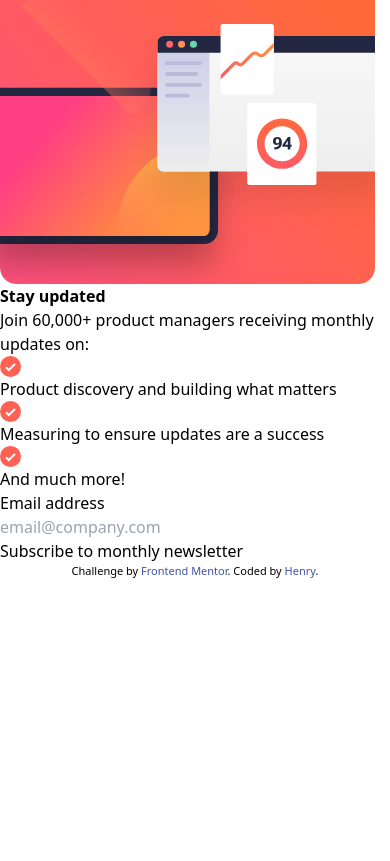
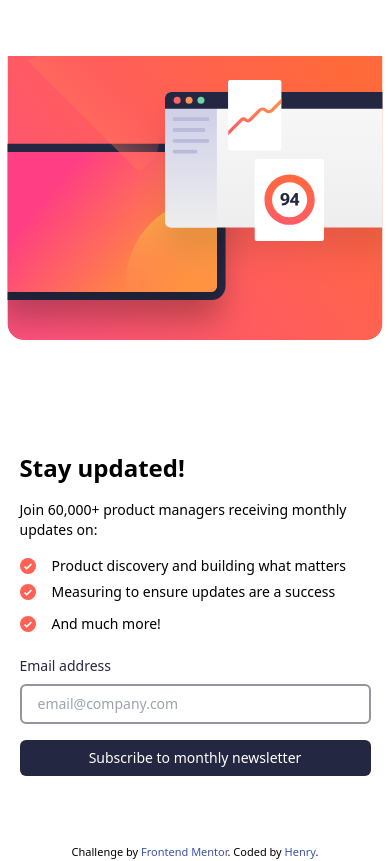
Before and after one commit to Ighenri/Newsletter-signin, a website: page Public/index.html in a window 390 px wide. Drawn offline with Linux system fonts and the light colour scheme.

Commit message:
mobileview copleted

```diff
--- a/Public/index.html
+++ b/Public/index.html
@@ -16,11 +16,11 @@
   </style>
 </head>
 
-
+<!-- REVERSE THE HERO IMAGE ON TABLET VIEW -->
 <body class="grid grid-cols-1">
-  <div>
-    <header>
-      <svg xmlns="http://www.w3.org/2000/svg" xmlns:xlink="http://www.w3.org/1999/xlink" width="375" height="284"
+  <div class="sm:[width:90%] sm:mx-auto grid sm:grid sm:grid-cols-2 sm:grid-row-reverse lg:flex flex-row-reverse items-center sm:justify-center h-screen">
+    <header class=" sm:ml-8">
+      <svg class="w-full sm:h-screen" xmlns="http://www.w3.org/2000/svg" xmlns:xlink="http://www.w3.org/1999/xlink" width="375" height="284"
         viewBox="0 0 375 284">
         <defs>
           <linearGradient id="b" x1="100%" x2="0%" y1="21.322%" y2="78.678%">
@@ -149,56 +149,59 @@
         </g>
       </svg>
     </header>
-    <main>
-      <h1 class="font-bold">Stay updated</h1>
-      <p>
+
+    <!-- BODY -->
+    <main class="[width:90%] mx-auto">
+      <h1 class="font-bold text-2xl mb-4">Stay updated!</h1>
+      <p class="text-sm mb-4">
         Join 60,000+ product managers receiving monthly updates on:
       </p>
 
       <div>
-        <div>
-          <svg xmlns="http://www.w3.org/2000/svg" width="21" height="21" viewBox="0 0 21 21">
+        <div class="flex items-center text-sm">
+          <svg class="mr-4" xmlns="http://www.w3.org/2000/svg" width="16" height="16" viewBox="0 0 21 21">
             <g fill="none">
               <circle cx="10.5" cy="10.5" r="10.5" fill="#FF6155" />
               <path stroke="#FFF" stroke-width="2" d="M6 11.381 8.735 14 15 8" />
             </g>
           </svg>
+          <p>
+            Product discovery and building what matters
+          </p>
         </div>
-        <div>
-          Product discovery and building what matters
-        </div>
-        <div>
-          <svg xmlns="http://www.w3.org/2000/svg" width="21" height="21" viewBox="0 0 21 21">
+        <div class="flex items-center text-sm leading-8">
+          <svg class="mr-4" xmlns="http://www.w3.org/2000/svg" width="16" height="16" viewBox="0 0 21 21">
             <g fill="none">
               <circle cx="10.5" cy="10.5" r="10.5" fill="#FF6155" />
               <path stroke="#FFF" stroke-width="2" d="M6 11.381 8.735 14 15 8" />
             </g>
           </svg>
+          <p>
+            Measuring to ensure updates are a success
+          </p>
         </div>
-        <div>
-          Measuring to ensure updates are a success
-        </div>
-        <div>
-          <svg xmlns="http://www.w3.org/2000/svg" width="21" height="21" viewBox="0 0 21 21">
+
+        <div class="flex items-center text-sm leading-8">
+          <svg class="mr-4" xmlns="http://www.w3.org/2000/svg" width="16" height="16" viewBox="0 0 21 21">
             <g fill="none">
               <circle cx="10.5" cy="10.5" r="10.5" fill="#FF6155" />
               <path stroke="#FFF" stroke-width="2" d="M6 11.381 8.735 14 15 8" />
             </g>
           </svg>
-        </div>
-        <div>
-          And much more!
+          <p>
+            And much more!
+          </p>
         </div>
       </div>
-      <div>
-        <p>Email address</p>
-        <input type="email" name="email" id="email" placeholder="email@company.com">
+
+      <!-- Email section -->
+      <div class="mt-4">
+        <p class="text-sm  mb-2 text-DarkSlateGrey">Email address</p>
+        <input type="email" name="email" id="email" placeholder="email@company.com" class="outline-none border-2 border-Grey rounded-md pl-4 text-sm p-2 w-full">
       </div>
-      <div>
-        <p>
-          Subscribe to monthly newsletter
-        </p>
-      </div>
+      <p class="bg-DarkSlateGrey text-center text-White py-2 rounded-md mt-4 text-sm mb-3">
+        Subscribe to monthly newsletter
+      </p>
     </main>
   </div>
 
--- a/tailwind.config.js
+++ b/tailwind.config.js
@@ -4,24 +4,14 @@ module.exports = {
   theme: {
       colors:{
         'Tomato': 'hsl(4, 100%, 67%)',
-        'Dark Slate Grey': 'hsl(234, 29%, 20%)',
-        'Charcoal Grey': 'hsl(235, 18%, 26%)',
+        'DarkSlateGrey': 'hsl(234, 29%, 20%)',
+        'CharcoalGrey': 'hsl(235, 18%, 26%)',
         'Grey': 'hsl(231, 7%, 60%)',
         'White': 'hsl(0, 0%, 100%)',
       },
       fontFamily:{
         roboto: ['Roboto', 'sans-serif'],
       },
-      screens: {
-      'sm': '200px',
-      // => @media (min-width: 200px) { ... }
-
-      'md': '960px',
-      // => @media (min-width: 960px) { ... }
-
-      'lg': '1440px',
-      // => @media (min-width: 1440px) { ... }
-    },
     extend: {
 
     },
```
Also changed, not shown: Public/output.css.
